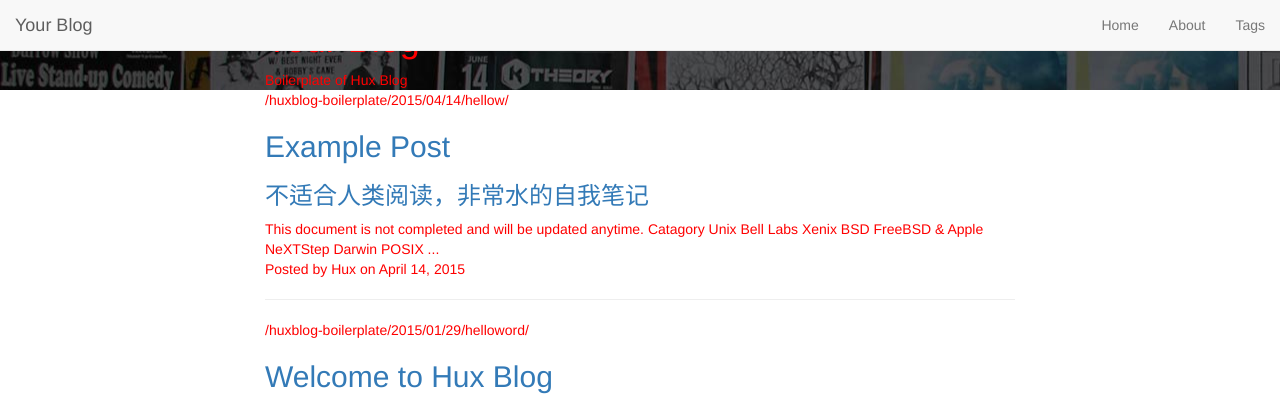
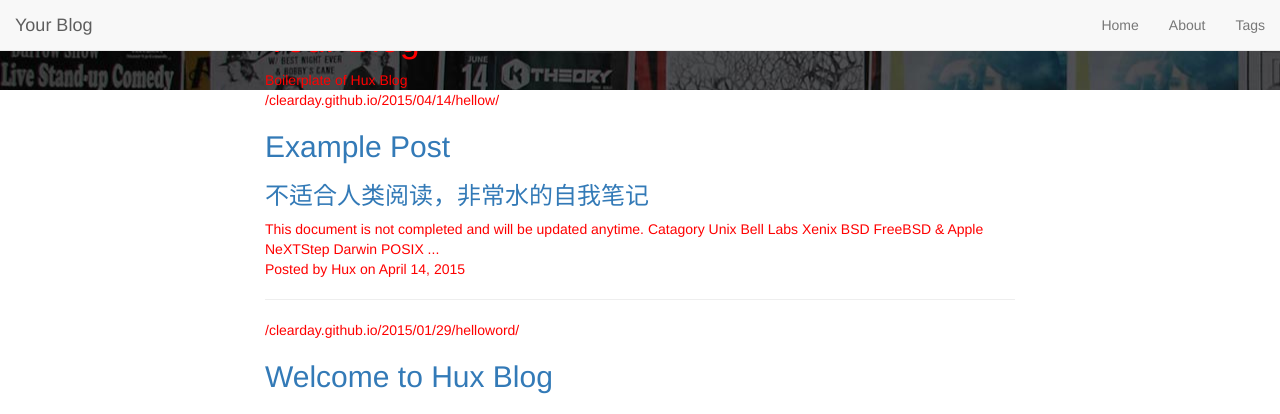
Before and after one commit to skiesclear/clearday, a Jekyll site: the page built from index.html, in a window 1280 px wide. Shown: the top 414 px of the page. Built offline with Jekyll 4.4.1, drawn with Linux system fonts in a browser that asks for light colours; the list of posts is cut into pages by our own code.

Commit message:
Update _config.yml

```diff
--- a/_config.yml
+++ b/_config.yml
@@ -5,8 +5,8 @@ header-img: img/home-bg.jpg
 email: huxpro@gmail.com
 description: ""
 keyword: ""
-url: "http://huangxuan.me"              # your host, for absolute URL
-baseurl: "/huxblog-boilerplate"         # for example, '/blog' if your blog hosted on 'host/blog'
+url: "https://skiesclear.github.io/"              # your host, for absolute URL
+baseurl: "/clearday.github.io"         # for example, '/blog' if your blog hosted on 'host/blog'
 
 
 
```
